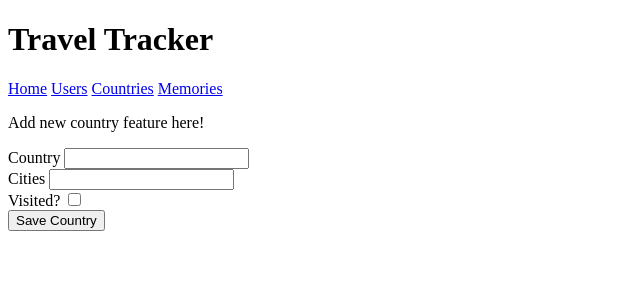
After one commit to JBlaney93/TravelTracker, a Flask app: page /countries/new in a window 1280 px wide. The commit adds this page. Shown: the top 300 px of the page, without its empty margins (0-640 px from the left). Run offline with Flask 2, Linux system fonts and the light colour scheme.

Commit message:
add countries now working

```diff
--- a/controllers/country_controller.py
+++ b/controllers/country_controller.py
@@ -1,10 +1,31 @@
-from flask import Flask, render_template
+from flask import Flask, render_template, request, redirect
 from models.country import Country
 from repositories import country_repository
 
 from app import app
 
-@app.route("/countries")
+@app.route('/countries')
 def countries():
     countries = country_repository.select_all()
-    return render_template("countries/index.html", countries=countries)
+    return render_template('countries/index.html', countries=countries)
+
+
+@app.route('/countries/new')
+def new_country():
+    return render_template('countries/new_country.html')
+
+
+@app.route('/countries', methods=['POST'])
+def save_country():
+    visited = False
+    form_data = request.form
+    country_name = form_data['country_name']
+    cities = form_data['cities']
+
+    if 'visited' in form_data:
+        visited = True
+
+    new_country = Country(country_name, cities, visited)
+    country_repository.save(new_country)
+
+    return redirect('/countries')
--- a/templates/countries/index.html
+++ b/templates/countries/index.html
@@ -2,6 +2,8 @@
 
 {% block content %}
     <h1>Countries</h1>
+
+    <a href="/countries/new">Add New Country</a>
 
     <ul>
         {% for country in countries %}
@@ -14,9 +16,9 @@
             </li>
             <li>
                {% if country.visited %}
-                    "Visited"
+                    Visited
                {% else %}
-                    "not"
+                    Not
                {% endif %}
 
             </li>
--- /dev/null
+++ b/templates/countries/new_country.html
@@ -0,0 +1,20 @@
+{% extends 'base.html' %}
+
+{% block content %}
+    <p>Add new country feature here!</p>
+
+    <form action="/countries" method="post">
+
+        <label for="country_name">Country</label>
+        <input type="text" name="country_name" id="country_name"><br>
+
+        <label for="cities">Cities</label>
+        <input type="text" name="cities" id="cities"><br>
+
+        <label for="visited">Visited?</label>
+        <input type="checkbox" name="visited" id="visited"><br>
+
+        <input type="submit" value="Save Country">
+
+    </form>
+{% endblock %}
```
